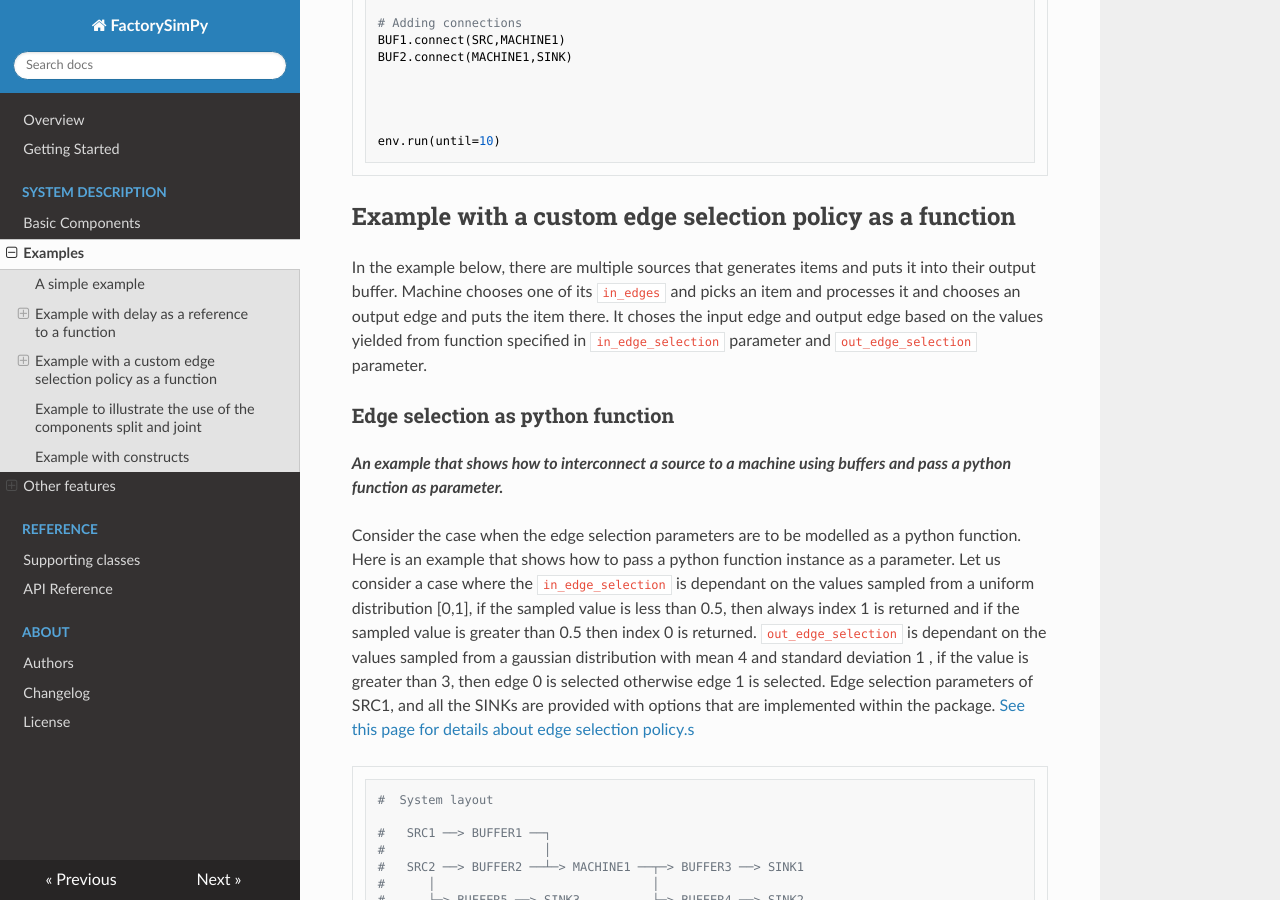
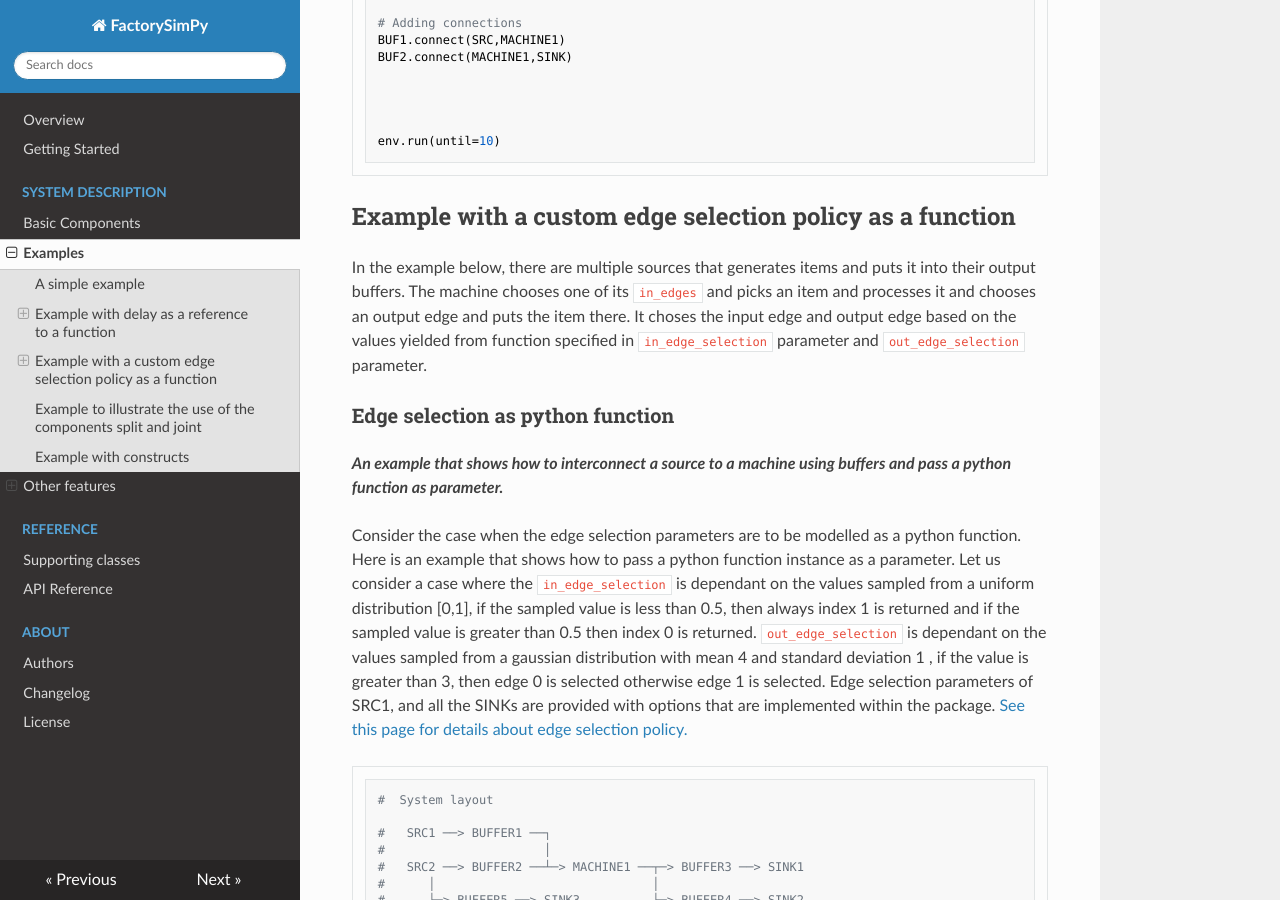
Before and after one commit to FactorySimPy/FactorySimPy, an MkDocs documentation site: the page built from docs/examples.md, in a window 1280 px wide and 900 px high, scrolled down 3498 px. Built offline with MkDocs 1.6.1, drawn with Linux system fonts in a browser that asks for light colours; nearby versions of some CDN libraries.

Commit message:
documentation changes

````diff
--- a/docs/examples.md
+++ b/docs/examples.md
@@ -191,7 +191,7 @@ env.run(until=10)
 
 
 
-In the example below, there are multiple sources that generates items and puts it into their output buffer. Machine chooses one of its `in_edges` and picks an item and processes it and chooses an output edge and puts the item there. It choses the input edge and output edge based on the values yielded from function specified in `in_edge_selection` parameter and `out_edge_selection` parameter.
+In the example below, there are multiple sources that generates items and puts it into their output buffers. The machine chooses one of its `in_edges` and picks an item and processes it and chooses an output edge and puts the item there. It choses the input edge and output edge based on the values yielded from function specified in `in_edge_selection` parameter and `out_edge_selection` parameter.
 
 
 
@@ -199,7 +199,7 @@ In the example below, there are multiple sources that generates items and puts i
 
 ***An example that shows how to interconnect a source to a machine using buffers and pass a python function as parameter.***
 
-Consider the case when the edge selection parameters are to be modelled as a python function. Here is an example that shows how to pass a python function instance as a parameter. Let us consider a case where the `in_edge_selection` is dependant on the values sampled from a uniform distribution [0,1], if the sampled value is less than 0.5, then always index 1 is returned and if the sampled value is greater than 0.5 then index 0 is returned. `out_edge_selection` is dependant on the values sampled from a gaussian distribution with mean 4 and standard deviation 1 , if the value is greater than 3, then edge 0 is selected otherwise edge 1 is selected. Edge selection parameters of SRC1, and all the  SINKs are provided with options that are implemented within the package. [See this page for details about edge selection policy.s](configuring_parameters.md)
+Consider the case when the edge selection parameters are to be modelled as a python function. Here is an example that shows how to pass a python function instance as a parameter. Let us consider a case where the `in_edge_selection` is dependant on the values sampled from a uniform distribution [0,1], if the sampled value is less than 0.5, then always index 1 is returned and if the sampled value is greater than 0.5 then index 0 is returned. `out_edge_selection` is dependant on the values sampled from a gaussian distribution with mean 4 and standard deviation 1 , if the value is greater than 3, then edge 0 is selected otherwise edge 1 is selected. Edge selection parameters of SRC1, and all the  SINKs are provided with options that are implemented within the package. [See this page for details about edge selection policy.](configuring_parameters.md)
 
 ```python
 
````
